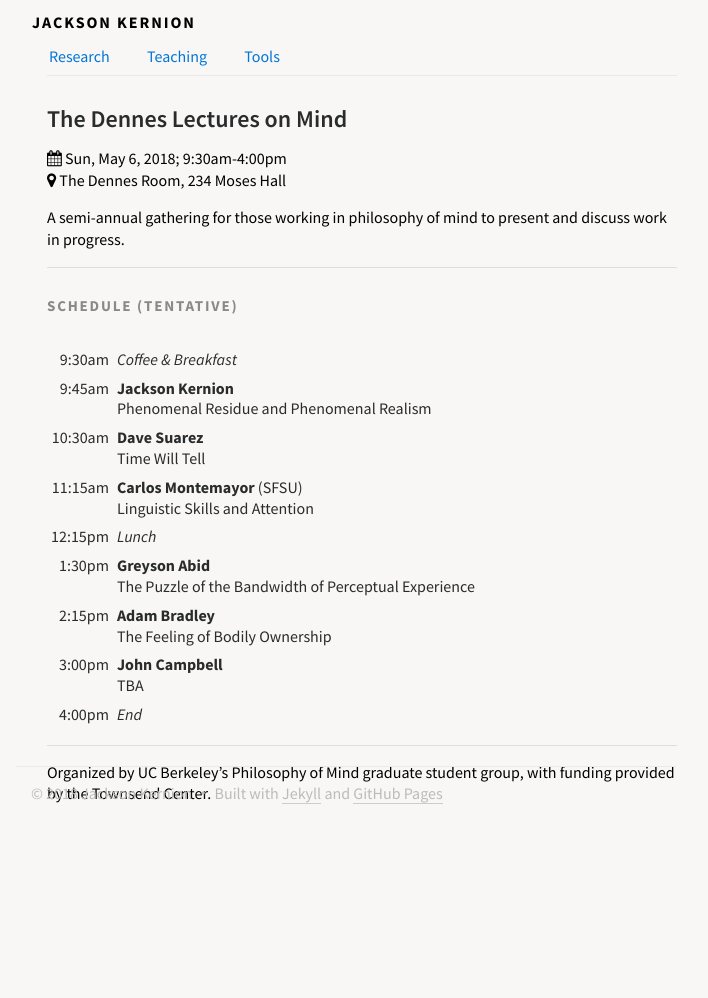
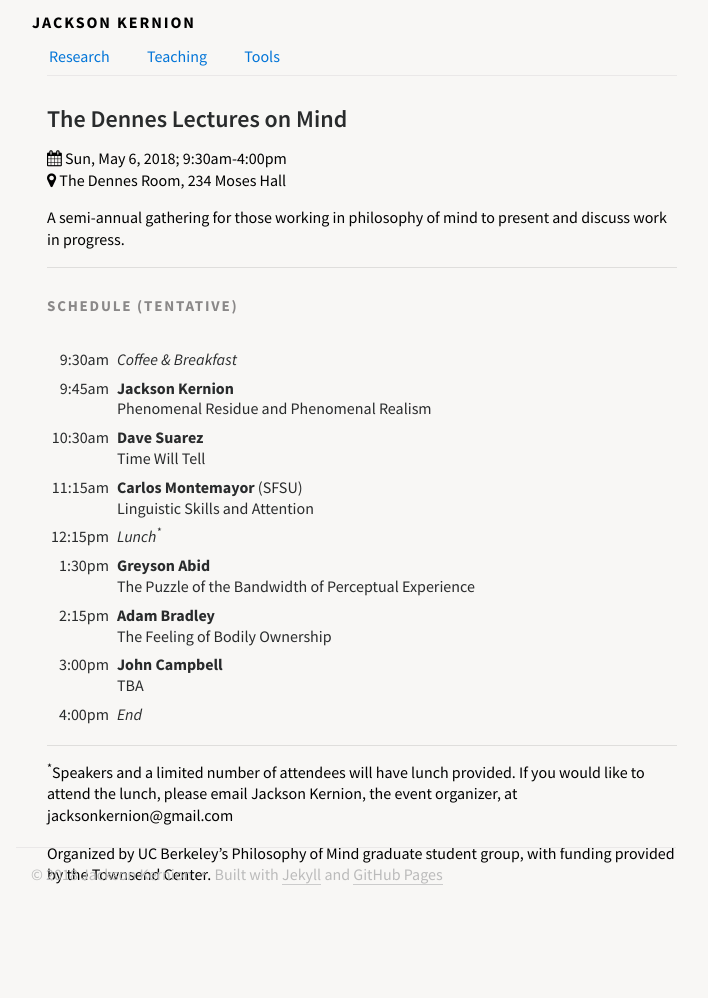
Before and after one commit to jacksonkernion/jacksonkernion.github.io, a Jekyll site: the page built from dennes-lectures.md, in a window 1280 px wide. Shown: the whole page, without its empty margins (294-1002 px from the left). Built offline with Jekyll 4.4.1, drawn with Linux system fonts in a browser that asks for light colours; nearby versions of some CDN libraries; before the commit the page ends 917 px from its top, so only the background shows below that.

Commit message:
Revert "Update dennes-lectures.md"
This reverts commit cbc594d3d2f9a42e1829e5e4ca986d09192c1647.

```diff
--- a/dennes-lectures.md
+++ b/dennes-lectures.md
@@ -19,7 +19,7 @@ A semi-annual gathering for those working in philosophy of mind to present and d
 | 9:45am | **Jackson Kernion** <br/> Phenomenal Residue and Phenomenal Realism |
 | 10:30am | **Dave Suarez** <br/> Time Will Tell |
 | 11:15am | **Carlos Montemayor** (SFSU) <br/> Linguistic Skills and Attention |
-| 12:15pm | _Lunch_ |
+| 12:15pm | _Lunch<sup>*</sup>_ |
 | 1:30pm | **Greyson Abid** <br/> The Puzzle of the Bandwidth of Perceptual Experience|
 | 2:15pm| **Adam Bradley** <br/> The Feeling of Bodily Ownership |
 | 3:00pm |  **John Campbell** <br/> TBA|
@@ -27,4 +27,6 @@ A semi-annual gathering for those working in philosophy of mind to present and d
 
 ---
 
+<sup>*</sup>Speakers and a limited number of attendees will have lunch provided. If you would like to attend the lunch, please email Jackson Kernion, the event organizer, at jacksonkernion@gmail.com
+
 Organized by UC Berkeley's Philosophy of Mind graduate student group, with funding provided by the Townsend Center.
```
